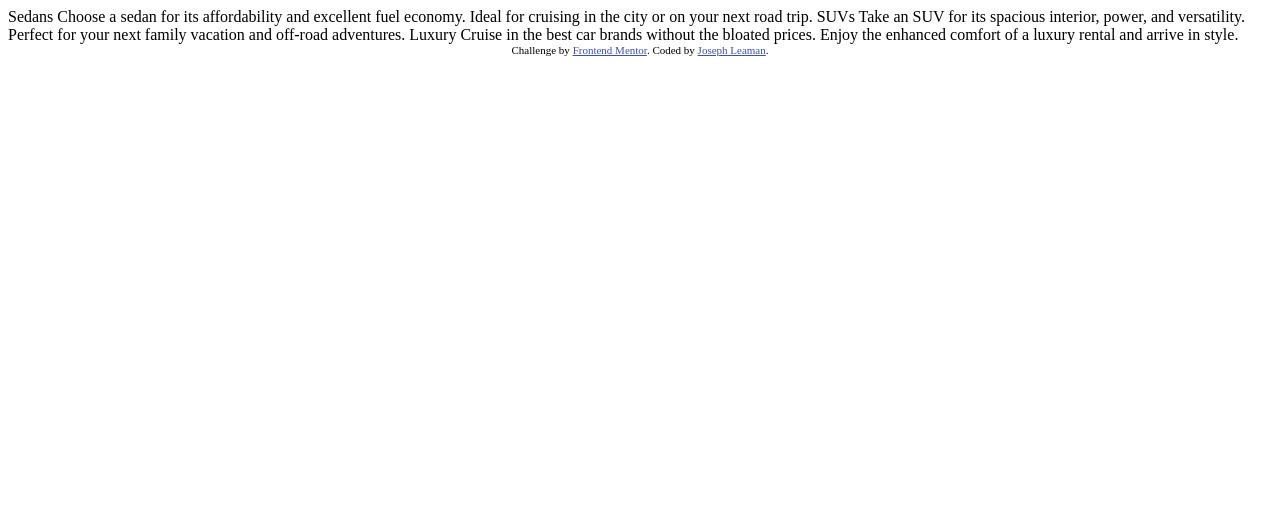
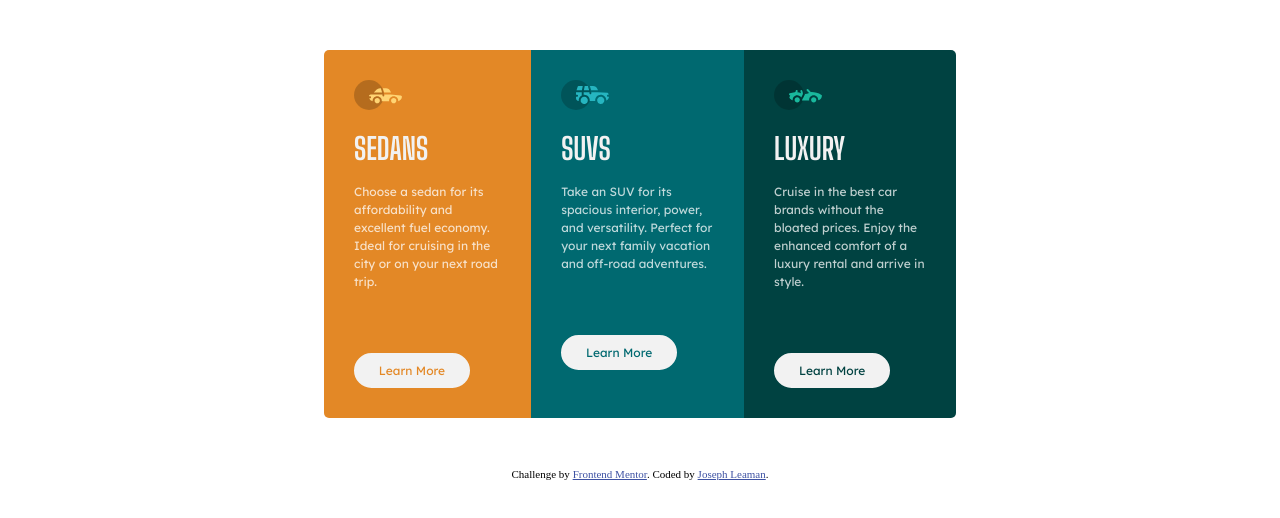
Before and after one commit to jal24/3-col-preview, a plain HTML site: page index.html in a window 1280 px wide. Drawn offline with Linux system fonts and the light colour scheme.

Commit message:
Final Commit

```diff
--- a/index.html
+++ b/index.html
@@ -5,6 +5,8 @@
   <meta name="viewport" content="width=device-width, initial-scale=1.0"> <!-- displays site properly based on user's device -->
 
   <link rel="icon" type="image/png" sizes="32x32" href="./images/favicon-32x32.png">
+  <link rel="preconnect" href="https://fonts.gstatic.com">
+  <link href="https://fonts.googleapis.com/css2?family=Big+Shoulders+Display:wght@700&family=Lexend+Deca&display=swap" rel="stylesheet">
 
   <title>Frontend Mentor | 3-column preview card component</title>
 
@@ -13,20 +15,35 @@
     .attribution { font-size: 11px; text-align: center; }
     .attribution a { color: hsl(228, 45%, 44%); }
   </style>
+  <link rel="stylesheet" type="text/css" href="css/style.css">
 </head>
 <body>
-
-  Sedans
-  Choose a sedan for its affordability and excellent fuel economy. Ideal for cruising in the city
-  or on your next road trip.
-
-  SUVs
-  Take an SUV for its spacious interior, power, and versatility. Perfect for your next family vacation
-  and off-road adventures.
-
-  Luxury
-  Cruise in the best car brands without the bloated prices. Enjoy the enhanced comfort of a luxury
-  rental and arrive in style.
+  <div class="card-container">
+    <div class="card">
+      <img class="card-icon" src="images/icon-sedans.svg" alt="Sedan icon">
+      <h1 class="card-heading">SEDANS</h1>
+      <p class="card-description">Choose a sedan for its affordability and excellent fuel economy. Ideal for cruising in the city
+      or on your next road trip.
+      </p>
+      <div class="card-btn orange">Learn More</div>
+    </div>
+    <div class="card">
+      <img class="card-icon" src="images/icon-suvs.svg" alt="SUV icon">
+      <h1 class="card-heading">SUVS</h1>
+      <p class="card-description">Take an SUV for its spacious interior, power, and versatility. Perfect for your next family vacation
+      and off-road adventures.
+      </p>
+      <div class="card-btn cyan">Learn More</div>
+    </div>
+    <div class="card">
+      <img class="card-icon" src="images/icon-luxury.svg" alt="Luxury icon">
+      <h1 class="card-heading">LUXURY</h1>
+      <p class="card-description">Cruise in the best car brands without the bloated prices. Enjoy the enhanced comfort of a luxury
+      rental and arrive in style.
+      </p>
+      <div class="card-btn dark-cyan">Learn More</div>
+    </div>
+  </div>
 
   <div class="attribution">
     Challenge by <a href="https://www.frontendmentor.io?ref=challenge" target="_blank">Frontend Mentor</a>.
--- /dev/null
+++ b/scss/style.scss
@@ -0,0 +1,132 @@
+// Colors
+$primary-bright-orange: hsl(31, 77%, 52%);
+$primary-dark-cyan: hsl(184, 100%, 22%);
+$primary-very-dark-cyan: hsl(179, 100%, 13%);
+$transparent-white: hsla(0, 0%, 100%, 0.75);
+$light-gray: hsl(0, 0%, 95%);
+
+// Typography
+$lexend: 'Lexend Deca';
+$shoulder: 'Big Shoulders Display';
+
+// Other Values
+$border-radius: 5px;
+
+// Desktop Styles
+body{
+    font-size: 15px;
+}
+
+.orange{
+    color: $primary-bright-orange;
+
+    &:hover{
+        cursor: pointer;
+        background-color: $primary-bright-orange;
+        color: $light-gray;
+    }
+}
+
+.cyan{
+    color: $primary-dark-cyan;
+
+    &:hover{
+        cursor: pointer;
+        background-color: $primary-dark-cyan;
+        color: $light-gray;
+    }
+}
+
+.dark-cyan{
+    color: $primary-very-dark-cyan;
+
+    &:hover{
+        cursor: pointer;
+        background-color: $primary-very-dark-cyan;
+        color: $light-gray;
+    }
+}
+
+.card{
+    display: flex;
+    flex-direction: column;
+    padding: 30px;
+    background-color: $primary-dark-cyan;
+
+    &-container{
+        width: 50%;
+        margin: 0 auto;
+        margin-top: 50px;
+        margin-bottom: 50px;
+        display: flex;
+        flex-direction: row;
+    }
+
+    &-heading{
+        font-family: $shoulder;
+        color: $light-gray;
+        margin-bottom: 5px;
+    }
+
+    &-description,&-btn{
+        font-family: $lexend;
+        font-size: 12px;
+    }
+
+    &-description{
+        color: $transparent-white;
+        font-weight: 400;
+        line-height: 18px;
+    }
+
+    &-btn{
+        background-color: $light-gray;
+        border: 2px solid $light-gray;
+        text-align: center;
+        width: 6rem;
+        padding: 8px;
+        margin-top: 50px;
+        border-radius: 25px;
+    }
+
+    &-icon{
+        width: 3rem;
+    }
+
+    &:first-of-type{
+        background-color: $primary-bright-orange;
+        border-top-left-radius: $border-radius;
+        border-bottom-left-radius: $border-radius;
+    }
+
+    &:last-of-type{
+        background-color: $primary-very-dark-cyan;
+        border-top-right-radius: $border-radius;
+        border-bottom-right-radius: $border-radius;
+    }
+}
+
+
+
+// Mobile Styles
+@media screen and (max-width: 500px){
+    .card{
+        &:first-of-type{
+            border-top-right-radius: $border-radius;
+            border-bottom-left-radius: 0;
+        }
+
+        &:last-of-type{
+            border-bottom-left-radius: $border-radius;
+            border-top-right-radius: 0;
+        }
+
+        &-container{
+            flex-direction: column;
+        }
+
+        &-btn{
+            margin-top: 10px;
+        }
+    }
+}
```
Also changed, not shown: css/style.css (added), screenshot.PNG (added), 3 other files.
